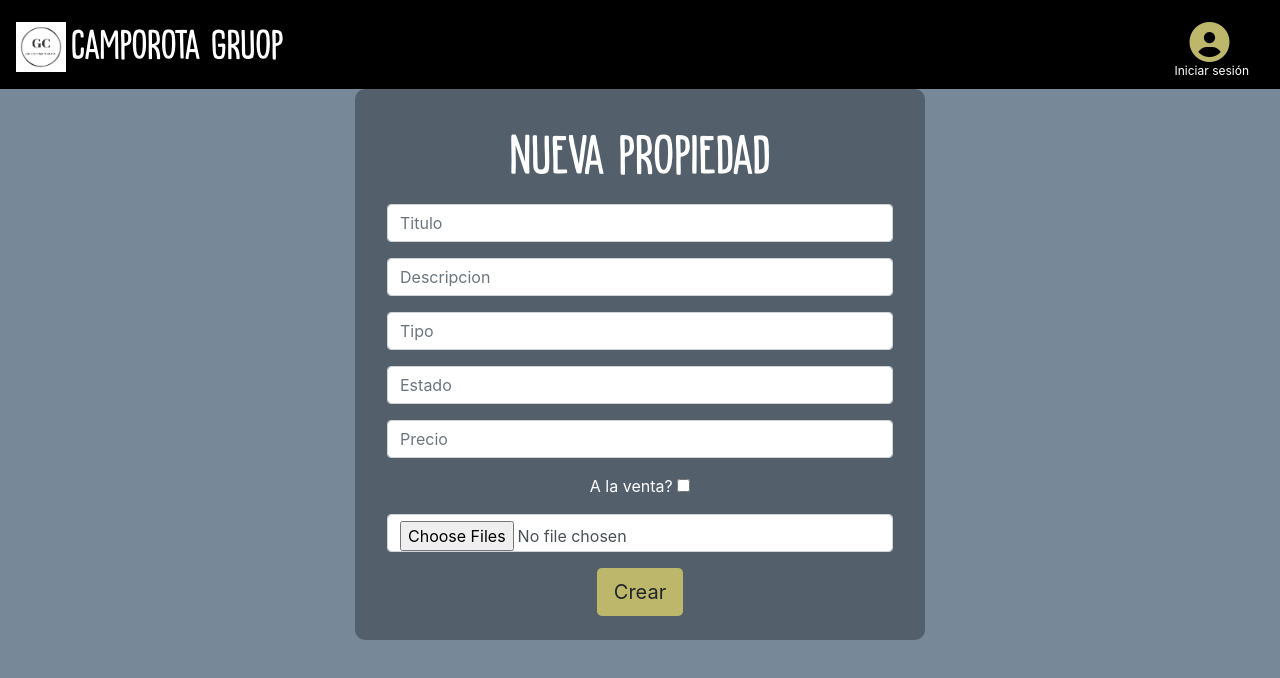
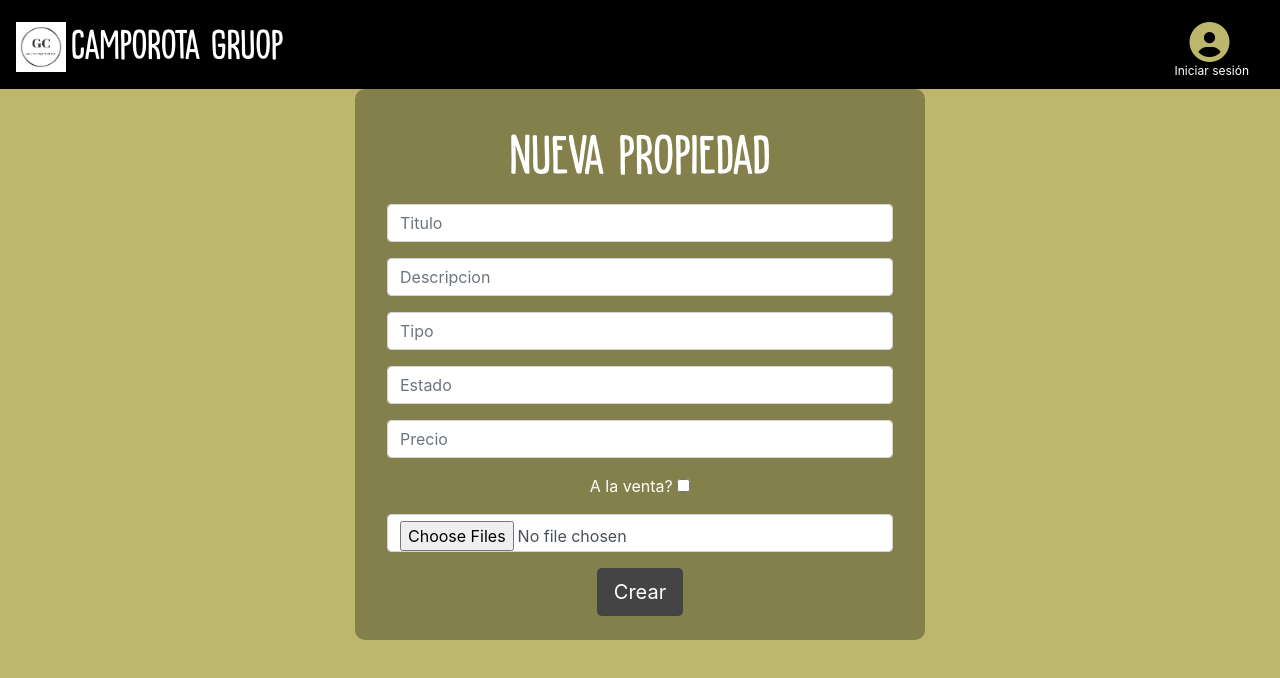
Before and after one commit to Icare-Anuj/CamporotApp, an Angular app: page /upload in a window 1280 px wide. Shown: the top 678 px of the page. Built offline with nearby package versions, Linux system fonts and the light colour scheme.

Commit message:
missing function on button on update

```diff
--- a/src/app/components/upload/upload.component.html
+++ b/src/app/components/upload/upload.component.html
@@ -94,7 +94,7 @@
                 <button *ngIf="!isUpdate"
                   type="submit"
                   class="btn lightBlue btn-lg"
-                  (click)="onSubmit($event)"
+                  (click)="onUpdate($event)"
                 >
                   Crear
                 </button>
--- a/src/app/components/upload/upload.component.scss
+++ b/src/app/components/upload/upload.component.scss
@@ -1,5 +1,5 @@
 .background {
-  background-color: lightslategray;
+  background-color: darkkhaki;
   width: 100vw;
   height: 100vh;
 }
@@ -29,5 +29,6 @@ form:before {
 }
 
 .lightBlue{
-  background-color: darkkhaki;
+  background-color: #444444;
+  color: white;
 }
--- a/src/app/components/upload/upload.component.ts
+++ b/src/app/components/upload/upload.component.ts
@@ -40,6 +40,7 @@ export class UploadComponent implements OnInit {
 
 
   handleChange = e => {
+    console.log(e.property.name);
     this.propertyQuery[e.target.name] = e.target.value
     console.log(this.propertyQuery);
 
```
